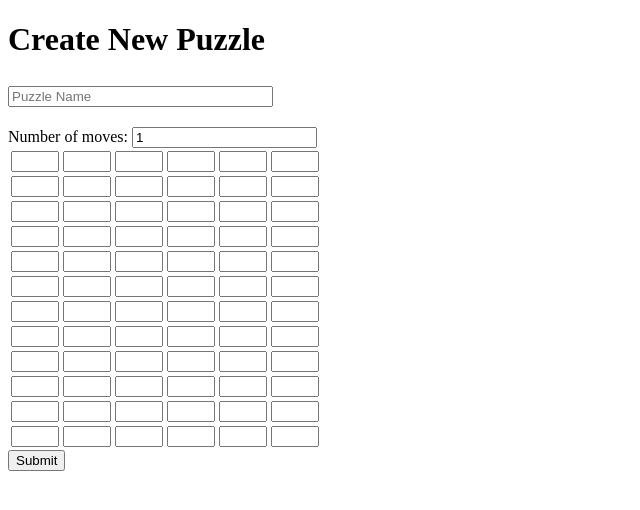
After one commit to bbethge/unblock, a Django app: page /unblock/create/ in a window 1280 px wide. The commit adds this page. Shown: the top 510 px of the page, without its empty margins (0-640 px from the left). Run offline with Django 3.2, Linux system fonts and the light colour scheme.

Commit message:
Created rough, non-functional puzzle creation view

```diff
--- /dev/null
+++ b/unblock/templates/unblock/create.html
@@ -0,0 +1,35 @@
+<!DOCTYPE html>
+<html>
+    <head>
+        <title>Create New Puzzle</title>
+    </head>
+    <body>
+        <h1>Create New Puzzle</h1>
+        <form action="#" method="post">
+        {% csrf_token %}
+            <h2>
+                <input
+                  type="text" name="name" placeholder="Puzzle Name"
+                  size="30" required>
+            </h2>
+            <label>
+                Number of moves:
+                <input type="number" name="moves" min="1" value="1" required>
+            </label>
+            <table>
+            {% for row in tiles %}
+                <tr>
+                {% for tile in row %}
+                    <td>
+                        <input
+                          type="number" min="0" max="{{num_colors}}"
+                          name="tile{{ forloop.parentloop.revcounter0 }}_{{ forloop.counter0 }}">
+                    </td>
+                {% endfor %}
+                </tr>
+            {% endfor %}
+            </table>
+            <input type="submit" value="Submit">
+        </form>
+    </body>
+</html>
--- a/unblock/templates/unblock/index.html
+++ b/unblock/templates/unblock/index.html
@@ -28,5 +28,6 @@
     {% else %}
         <p>No puzzles are available.</p>
     {% endif %}
+    <a href="{% url 'unblock:create' %}">Create new…</a>
     </body>
 </html>
--- a/unblock/urls.py
+++ b/unblock/urls.py
@@ -6,4 +6,5 @@ app_name = 'unblock'
 urlpatterns = [
     url(r'^$', views.index, name='index'),
     url(r'^(?P<puzzle_id>[0-9]+)/$', views.puzzle, name='puzzle'),
+    url(r'^create/$', views.create, name='create'),
 ]
--- a/unblock/views.py
+++ b/unblock/views.py
@@ -1,6 +1,6 @@
 from django.shortcuts import get_object_or_404, render
 
-from .models import Puzzle, num_rows, num_columns
+from .models import Puzzle, num_rows, num_columns, num_colors
 
 
 def index(request):
@@ -21,3 +21,10 @@ def puzzle(request, puzzle_id):
         ],
     }
     return render(request, 'unblock/puzzle.html', context)
+
+def create(request):
+    context = {
+        'tiles': [[0]*num_columns for i in range(num_rows)],
+        'num_colors': num_colors,
+    }
+    return render(request, 'unblock/create.html', context);
```
